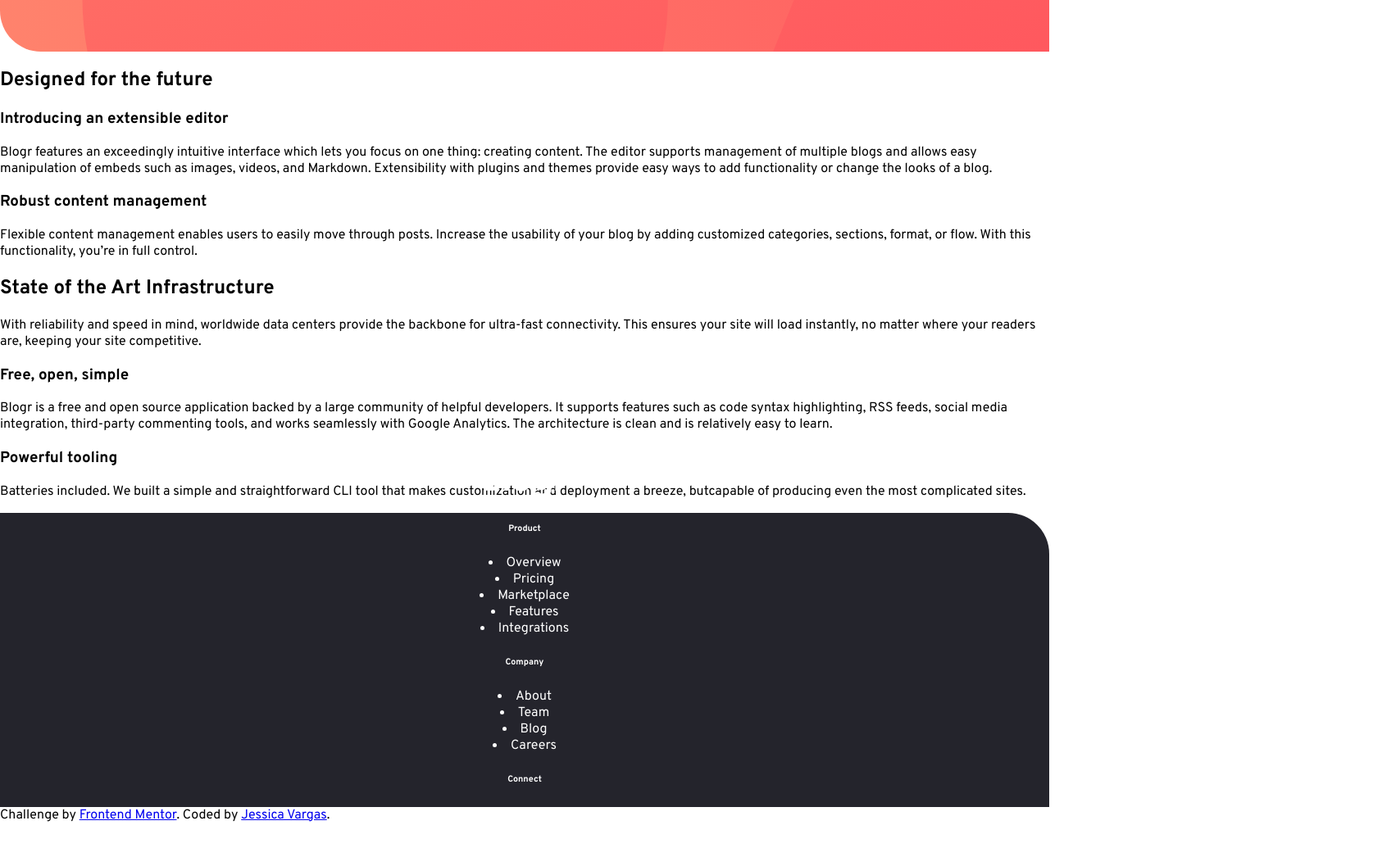
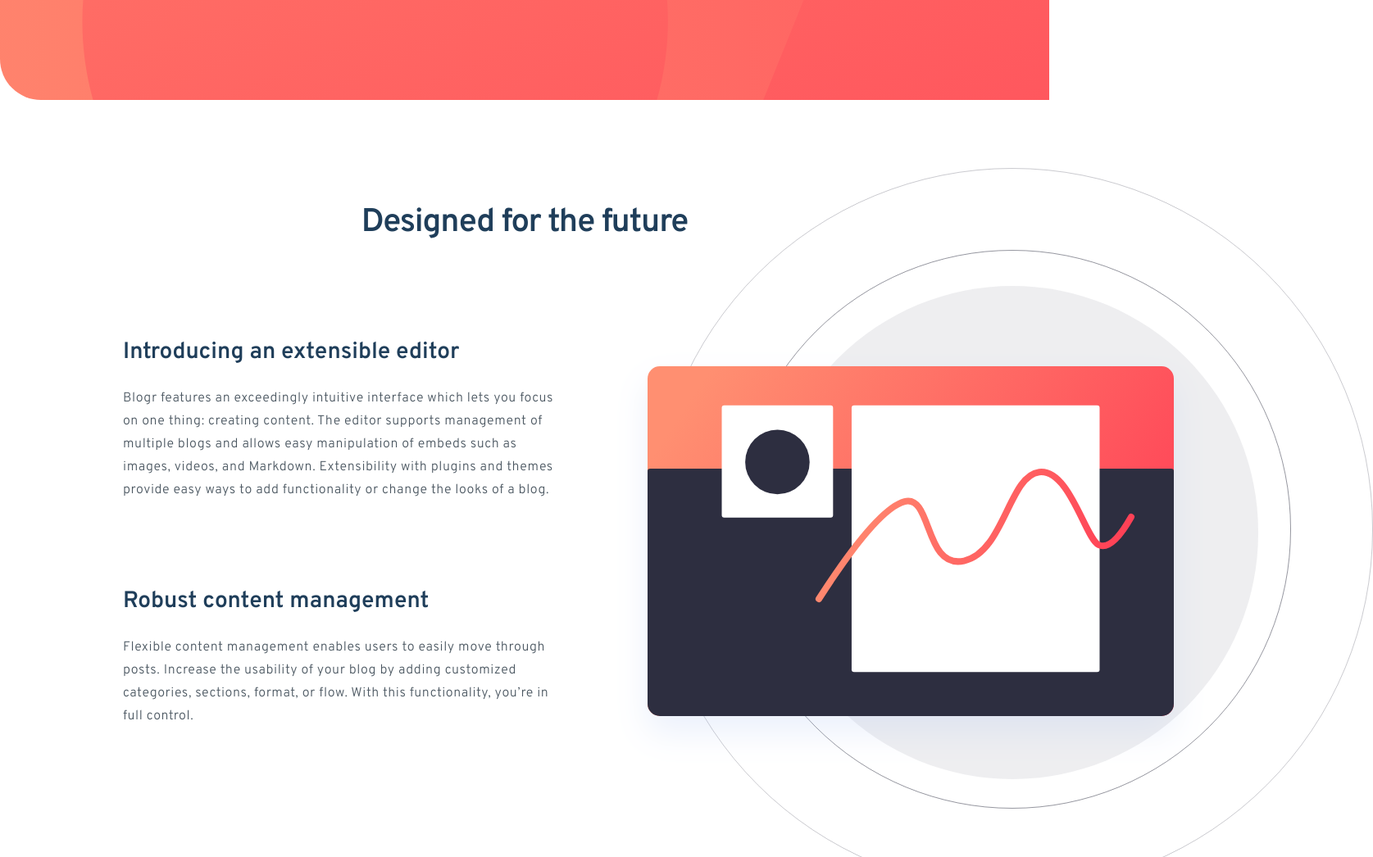
Before and after one commit to javar10/Frontend-Mentor_Blogr-Challenge, a plain HTML site: page index.html in a window 1280 px wide. Shown: the part 537-1583 px from the top of the page at 82% size, 1675 px wide, since content can reach past the window. Drawn offline with Linux system fonts and the light colour scheme.

Commit message:
top section styling

```diff
--- a/index.html
+++ b/index.html
@@ -15,7 +15,7 @@
 </head>
 
 <body>
-  <header id="header-div">
+  <header id="header-container">
     <div id="header-content">
       <div class="text6" id="header-top">
         <div id="header-top-left">
@@ -74,7 +74,7 @@
         <div class="text1">A modern publishing platform</div>
         <div class="text4">Grow your audience and build your online brand</div>
 
-        <div id="btn-div">
+        <div id="header-btns-div">
           <button class="btn text6 btn-primary">Start for Free</button>
           <button class="btn text6 btn-secondary">Learn More</button>
         </div>
@@ -83,25 +83,36 @@
     </div>
   </header>
 
+  <div id="top-section-container">
+    <h2 class="text2" id="top-section-header">Designed for the future</h2>
+    <div id="top-section-content">
+      <div id="top-section-text-container">
+        <div id="top-section-text-content">
           <div>
-    <h2>Designed for the future</h2>
-    <div>
-      <h3>Introducing an extensible editor</h3>
-      <p>
+            <h3 class="text3">Introducing an extensible editor</h3>
+            <p class="text5">
               Blogr features an exceedingly intuitive interface which lets you focus on one thing: creating content.
               The editor supports management of multiple blogs and allows easy manipulation of embeds such as images,
               videos, and Markdown. Extensibility with plugins and themes provide easy ways to add functionality or
               change the looks of a blog.
             </p>
-      <h3>Robust content management</h3>
-      <p>
+          </div>
+          <div>
+            <h3 class="text3">Robust content management</h3>
+            <p class="text5">
               Flexible content management enables users to easily move through posts. Increase the usability of your blog
               by adding customized categories, sections, format, or flow. With this functionality, you’re in full control.
             </p>
           </div>
         </div>
+      </div>
+      <div id="top-section-image-container">
+        <img src="images/illustration-editor-desktop.svg" alt="desktop illustration" />
+      </div>
+    </div>
+  </div>
 
-  <div>
+  <!-- <div>
     <h2>State of the Art Infrastructure</h2>
     <p>
       With reliability and speed in mind, worldwide data centers provide the backbone for ultra-fast connectivity.
@@ -168,4 +179,4 @@
   <script src="script.js"></script>
 </body>
 
-</html>
+</html> -->
--- a/styles.css
+++ b/styles.css
@@ -18,6 +18,8 @@
     --spacing-600: 48px;
     --spacing-700: 56px;
     --spacing-800: 64px;
+    --spacing-900: 72px;
+    --spacing-1000: 80px;
 
     --white: #ffffff;
     --black: #000000;
@@ -116,42 +118,6 @@ html {
     font-family: "Overpass", sans-serif;
 }
 
-/* TODO: attribution at end needs to change, maybe
-.attribution {
-    font-size: 11px;
-    text-align: center;
-}
-
-.attribution a {
-    color: hsl(228, 45%, 44%);
-} */
-
-/* TODO: dropdown menus
-.dropdown-content {
-    display: none;
-    position: absolute;
-    background-color: white;
-    min-width: 160px;
-    box-shadow: 0px 8px 16px rgba(0, 0, 0, 0.2);
-    z-index: 1;
-}
-
-.dropdown-content div {
-    padding: 10px 14px;
-    cursor: default;
-    /* Since it's just text
-}
-
-.dropdown-content div:hover {
-    background-color: #f1f1f1;
-}
-
-/* Show dropdown when button is clicked
-.dropdown-btn:focus+.dropdown-content,
-.dropdown-content:hover {
-    display: block;
-} */
-
 .btn {
     cursor: pointer;
     width: 137px;
@@ -184,7 +150,32 @@ html {
     background-color: transparent;
 }
 
-#header-div {
+/* TODO: dropdown menus */
+.dropdown-content {
+    display: none;
+    position: absolute;
+    background-color: white;
+    min-width: 160px;
+    box-shadow: 0px 8px 16px rgba(0, 0, 0, 0.2);
+    z-index: 1;
+}
+
+.dropdown-content div {
+    padding: 10px 14px;
+    cursor: default;
+}
+
+.dropdown-content div:hover {
+    background-color: #f1f1f1;
+}
+
+/* Show dropdown when button is clicked */
+.dropdown-btn:focus+.dropdown-content,
+.dropdown-content:hover {
+    display: block;
+}
+
+#header-container {
     background-image:
         url('./images/bg-pattern-intro-desktop.svg'),
         linear-gradient(to right, #FF8F71, #FF3E55);
@@ -199,7 +190,7 @@ html {
     justify-content: center;
     text-align: center;
     border-bottom-left-radius: 50px;
-    /* padding-bottom: 59px; */
+    padding-bottom: 59px;
 }
 
 #header-content {
@@ -245,9 +236,55 @@ html {
     gap: var(--spacing-600);
 }
 
-#btn-div {
+#header-btns-div {
     display: flex;
     gap: var(--spacing-200);
+}
+
+#top-section-container {
+    width: 100%;
+    height: 882px;
+    position: absolute;
+    top: 671px;
+    display: flex;
+    flex-direction: column;
+    /* align-items: center; */
+    justify-items: space-between;
+    padding-top: var(--spacing-1000, 0);
+    /* fallback 0 if not defined */
+    padding-right: var(--spacing-0, 0);
+    padding-bottom: var(--spacing-1000, 0);
+    padding-left: var(--spacing-0, 0);
+}
+
+#top-section-header {
+    align-self: center;
+}
+#top-section-content {
+    display: flex;
+    position: absolute;
+    top: 71px;
+}
+
+#top-section-text-container {
+    width: 750px;
+    height: 882px;
+    display: flex;
+    align-items: center;
+}
+
+#top-section-text-content {
+    width: 540px;
+    display: flex;
+    flex-direction: column;
+    position: relative;
+    left: 150px;
+    gap: var(--spacing-800);
+}
+
+#top-section-image-container {
+    width: 690px;
+    height: 882px;
 }
 
 #footer-div {
@@ -267,3 +304,13 @@ html {
     justify-content: space-between;
     /* text-align: center; */
 }
+
+/* TODO: attribution at end needs to change, maybe */
+.attribution {
+    font-size: 11px;
+    text-align: center;
+}
+
+.attribution a {
+    color: hsl(228, 45%, 44%);
+}
```
Lines whose indentation alone changed are shown as unchanged.
